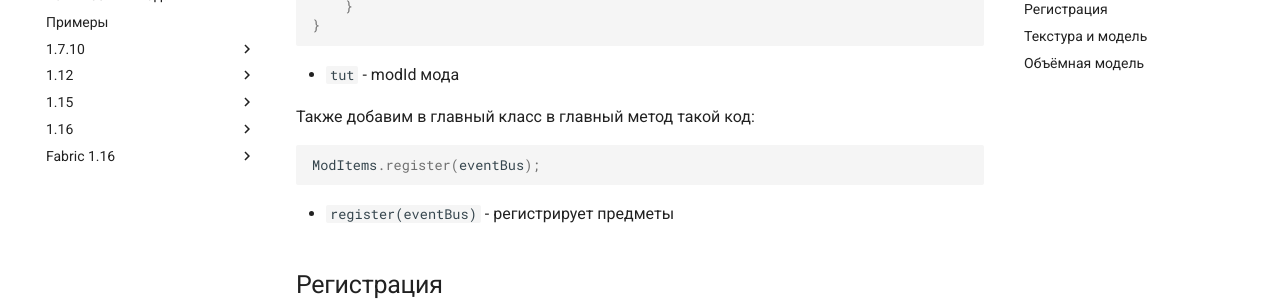
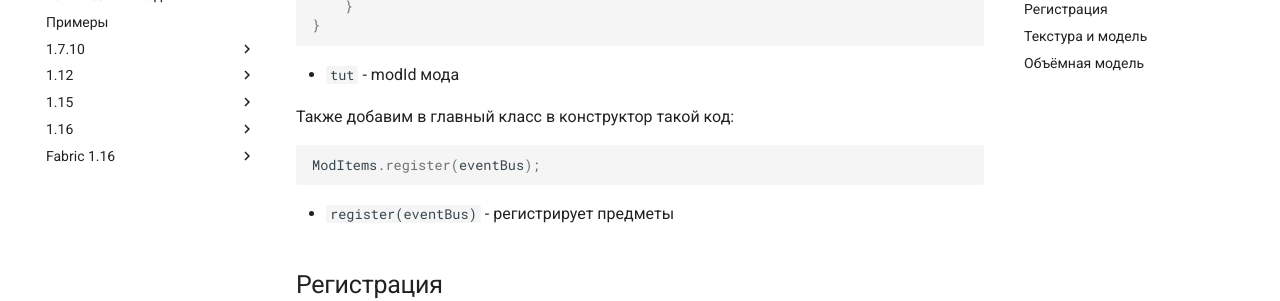
Before and after one commit to mc-modding/book, an MkDocs documentation site: the page built from docs/1.16/item/basics/index.md, in a window 1280 px wide and 900 px high, scrolled down 823 px. Shown: the part 153-454 px from the top of the window. Built offline with MkDocs 1.6.1 and Material for MkDocs 9.7.7, drawn with Linux system fonts in a browser that asks for light colours; comment, search, counter and statistics services are not loaded.

Commit message:
Update index.md

````diff
--- a/docs/1.16/item/basics/index.md
+++ b/docs/1.16/item/basics/index.md
@@ -43,7 +43,7 @@ public class ModItems {
 
 * `tut` - modId мода
 
-Также добавим в главный класс в главный метод такой код:
+Также добавим в главный класс в конструктор такой код:
 
 ```java
 ModItems.register(eventBus);
````
